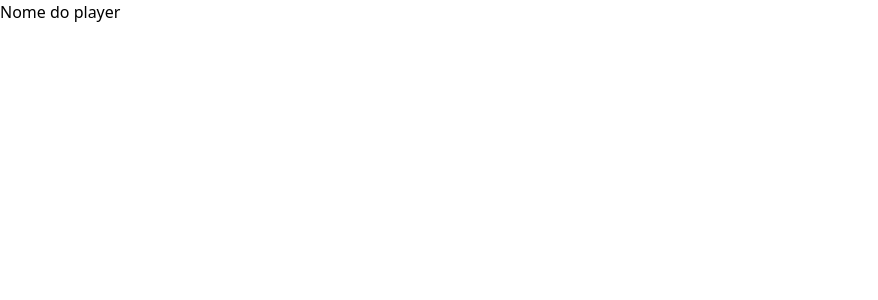
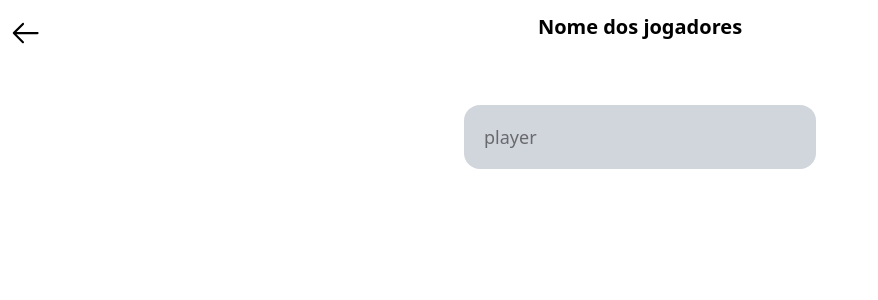
Before and after one commit to Lucasmenezes08/rummikub-assistant, a React (Vite) app in the folder rummikub/: page /playername in a window 1280 px wide. Shown: the top 300 px of the page, without its empty margins (0-878 px from the left). Built offline with nearby package versions, Linux system fonts and the light colour scheme.

Commit message:
:construction: Estruturar componente PlayerInput.

```diff
--- /dev/null
+++ b/rummikub/src/components/playerName/playerInput.jsx
@@ -0,0 +1,18 @@
+import { useContext } from "react"
+import { ThemeContext } from "../../store/darkThemeContext"
+
+export default function PlayerInput (index){
+    const {tema} = useContext(ThemeContext);
+
+    const inputTheme = tema === 'dark'
+        ? 'bg-slate-700 w-[22rem] h-[4rem] rounded-2xl px-5 text-left text-white text-lg overflow-hidden'
+        : 'bg-gray-300  w-[22rem] h-[4rem] rounded-2xl px-5 text-left text-black text-lg overflow-hidden'
+
+    return (
+        <section>
+            <section>
+                <input type="text" placeholder={`player`} className={`${inputTheme}`}/>
+            </section>
+        </section>
+    )
+}
--- a/rummikub/src/routers/playerName.jsx
+++ b/rummikub/src/routers/playerName.jsx
@@ -1,5 +1,41 @@
+import PlayerInput from "../components/playerName/playerInput";
+import { useNavigate } from "react-router-dom";
+import useBackNavigation from "../hooks/useBackNavigation";
+import { useContext } from "react";
+import { ThemeContext } from "../store/darkThemeContext";
+import { PlayerQuantidadeContext } from "../store/playerQuantidadeContext";
+import BackButton from "../components/common/button-back";
+
+
 export default function PlayerName(){
+    const navigate = useNavigate();
+    const backRouter = useBackNavigation();
+    const {tema} = useContext(ThemeContext);
+    const {quantidade , alterarQuantidade} = useContext(PlayerQuantidadeContext);
+
+    function handleConfirm (){
+        if (!quantidade){
+            return
+        }
+        navigate('/playername');
+    }
+
+
     return (
-        <h1>Nome do player</h1>
+         <section className={`relative h-screen w-full ${tema === 'dark' ? 'bg-slate-900 text-white' : 'bg-white text-black'}`}>
+
+            <section className="absolute top-[2%] -translate-y-[2%] px-2">
+                <BackButton onClick={backRouter}/>
+            </section>
+
+            <section className="absolute top-[2%] -translate-y-[2%] left-[50%] -translate-x-[50%]">
+                <section className="flex flex-col items-center">
+                    <h2 className="font-semibold text-center text-xl mb-[4rem]">Nome dos jogadores</h2>
+
+                    <PlayerInput/>
+                </section>
+            </section>
+
+        </section>
     )
 }
```
